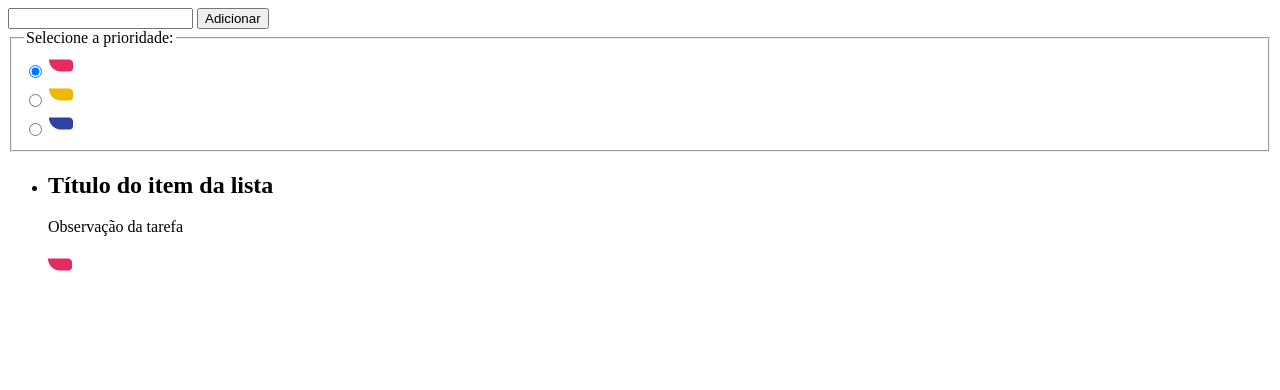
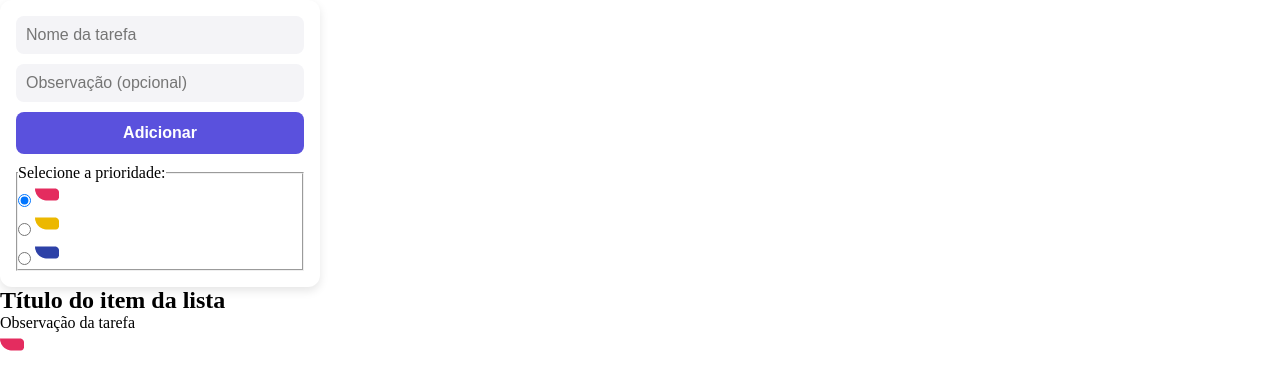
Before and after one commit to Wellington-m/ebac_frontend, a plain HTML site: page index.html in a window 1280 px wide. Drawn offline with Linux system fonts and the light colour scheme.

Commit message:
style: styled todolist form

```diff
--- a/index.html
+++ b/index.html
@@ -4,10 +4,12 @@
         <meta charset="UTF-8" />
         <meta name="viewport" content="width=device-width, initial-scale=1.0" />
         <title>Lista de tarefas</title>
+        <link rel="stylesheet" href="style.css" />
     </head>
     <body>
         <form id="toDoListForm">
-            <input type="text" id="" />
+            <input type="text" id="" placeholder="Nome da tarefa" />
+            <input type="text" id="" placeholder="Observação (opcional)" />
             <button type="submit">Adicionar</button>
             <fieldset>
                 <legend>Selecione a prioridade:</legend>
--- /dev/null
+++ b/style.css
@@ -0,0 +1,50 @@
+* {
+    margin: 0;
+    padding: 0;
+    box-sizing: border-box;
+}
+
+/* Estilo do formulário */
+#toDoListForm {
+    display: flex;
+    flex-direction: column;
+    gap: 10px;
+    background: #ffffff;
+    padding: 16px;
+    border-radius: 12px;
+    box-shadow: 0 4px 10px rgba(0, 0, 0, 0.1);
+    width: 320px;
+}
+
+/* Estilo dos inputs */
+#toDoListForm input {
+    border: none;
+    outline: none;
+    font-size: 16px;
+    color: #333;
+    padding: 10px;
+    border-radius: 8px;
+    background: #f4f4f7;
+    transition: all 0.3s;
+}
+
+#toDoListForm input:focus {
+    background: #e2e2f0;
+}
+
+/* Estilo do botão */
+#toDoListForm button {
+    background: #5a51dd;
+    color: white;
+    border: none;
+    padding: 12px;
+    font-size: 16px;
+    border-radius: 8px;
+    cursor: pointer;
+    font-weight: bold;
+    transition: background 0.3s;
+}
+
+#toDoListForm button:hover {
+    background: #4842c2;
+}
```
